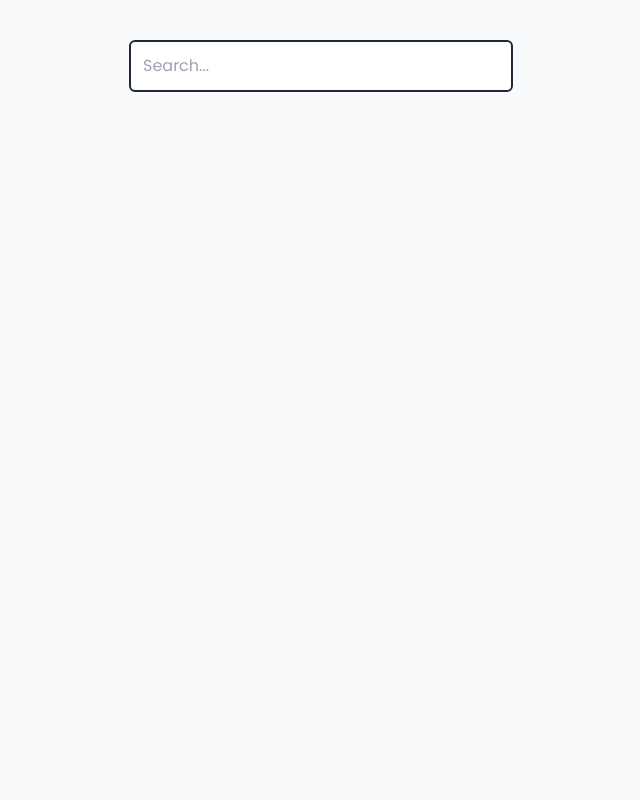
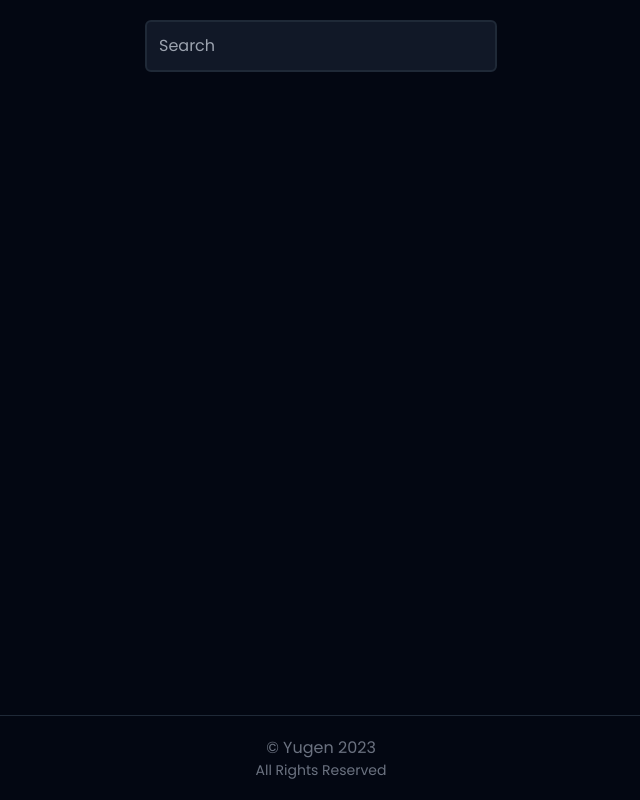
Before and after one commit to xyugen/weather-wise, a React (Create React App) app: page / in a window 1280 px wide. Shown: the whole page, without its empty margins (319-959 px from the left). Built offline with nearby package versions, Linux system fonts and the light colour scheme.

Commit message:
style: changed color theme

```diff
--- a/src/App.jsx
+++ b/src/App.jsx
@@ -39,20 +39,21 @@ const App = () => {
   }
 
   return (
-    <div className='h-screen flex flex-col items-center bg-gray-50 font-pops p-10 text-gray-800'>
+    <div className='h-screen flex flex-col items-center p-5 bg-gray-950 font-pops text-gray-300'>
+
         <SearchBar onSearchResults={(data) => handleSearchResults(data)} />
 
         {weatherData['location'] &&
         <div className='mx-5 font-extralight flex justify-center flex-col h-full'>
           <div className='text-center mb-5'>
-          <h1 className='lg:text-5xl text-3xl'>{weatherData['location'].name}, {weatherData['location'].country}</h1>
+            <h1 className='lg:text-5xl text-4xl mb-4'>{weatherData['location'].name}, {weatherData['location'].country}</h1>
             <p>Wed, 5 Sep 2020</p>
           </div>
 
           <div className='grid grid-cols-2 mb-2'>
-          <div className='text-center'>
-            <p className='text-7xl font-bold'>{weatherData['current'].temp_c}°C</p>
-            <p className='text-lg'>{weatherData['current']['condition'].text}</p>
+            <div className='text-center lg:text-xl text-l'>
+              <p className='lg:text-7xl text-6xl font-bold'>{weatherData['current'].temp_c}°C</p>
+              <p>{weatherData['current']['condition'].text}</p>
               <p>Update {formatTime(weatherData['current'].last_updated)}</p>
             </div>
 
@@ -67,6 +68,12 @@ const App = () => {
           </div>
         </div>
         }
+
+
+      <footer className='absolute bottom-0 flex flex-col justify-center items-center p-5 border-t border-gray-800 w-screen text-gray-500'>
+        <p className='text-l'>&copy; Yugen 2023</p>
+        <p className='text-sm'>All Rights Reserved</p>
+      </footer>
     </div>
   )
 }
--- a/src/SearchBar.jsx
+++ b/src/SearchBar.jsx
@@ -45,18 +45,18 @@ const SearchBar = ({ onSearchResults }) => {
                 id='search'
                 type="text"
                 title='Search'
-                placeholder='Search...'
+                placeholder='Search'
                 onChange={handleChange}
-                className='p-3 rounded-md text-gray-800 bg-white w-96 border-2 border-gray-800'
+                className='p-3 rounded-md text-gray-100 bg-gray-900 w-[22rem] border-2 border-gray-800'
             />
 
             {searchResult && searchValue.length > 2 &&
                 <div
                     id='results'
-                    className='absolute z-10 mt-2 w-96 origin-top-right rounded-md bg-white shadow-lg ring-1 ring-black ring-opacity-5 focus:outline-none fo'>
+                    className='absolute z-10 mt-2 w-[22rem] rounded-md bg-gray-900 text-white shadow-lg ring-1 ring-black ring-opacity-5 focus:outline-none'>
                     {searchResult.map((item) => (
                         <button
-                            className='p-2 w-full rounded-md hover:bg-gray-100'
+                            className='p-3 w-full rounded-md hover:bg-gray-800'
                             onClick={() => handleSearchClick(item.name, item.country)} >
                             {item.name}, {item.country}
                         </button>
```
Lines whose indentation alone changed are shown as unchanged.
